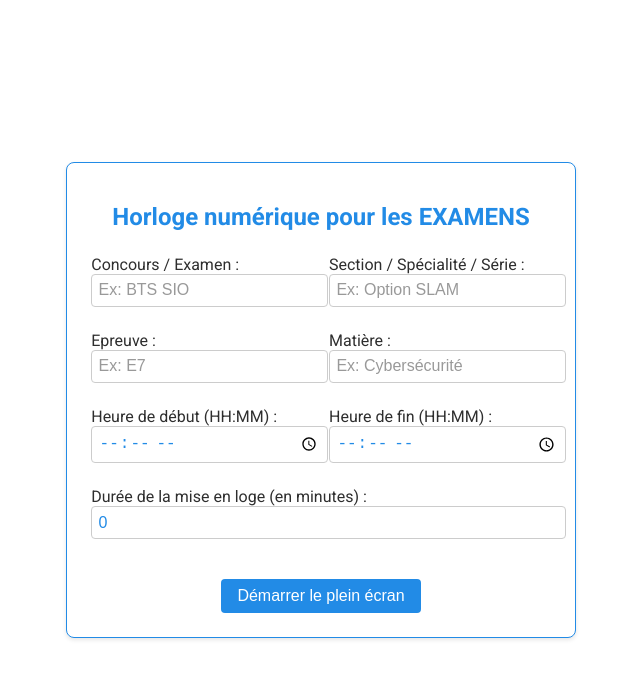
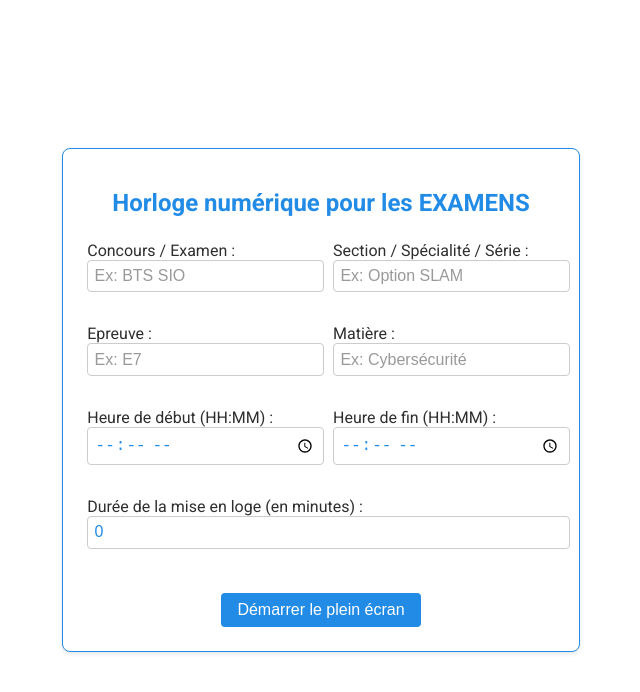
Before and after one commit to sioalbert/horloge-examens, a plain HTML site: page index.html in a window 1280 px wide. Shown: the whole page, without its empty margins (319-959 px from the left). Drawn offline with Linux system fonts and the light colour scheme.

Commit message:
Update index.html

```diff
--- a/index.html
+++ b/index.html
@@ -40,15 +40,15 @@
     }
     .input-form input, .input-form label {
       display: block;
-      margin-bottom: 0.5rem;
+      margin-bottom: 0.8rem;
       font-size: 1rem;
       width: 100%;
     }
     .form-row {
       display: flex;
       justify-content: space-between;
-      gap: 1rem;
-      margin-bottom: 1rem;
+      gap: 1.5rem;
+      margin-bottom: 1.2rem;
     }
     .form-row div {
       flex: 1;
```
